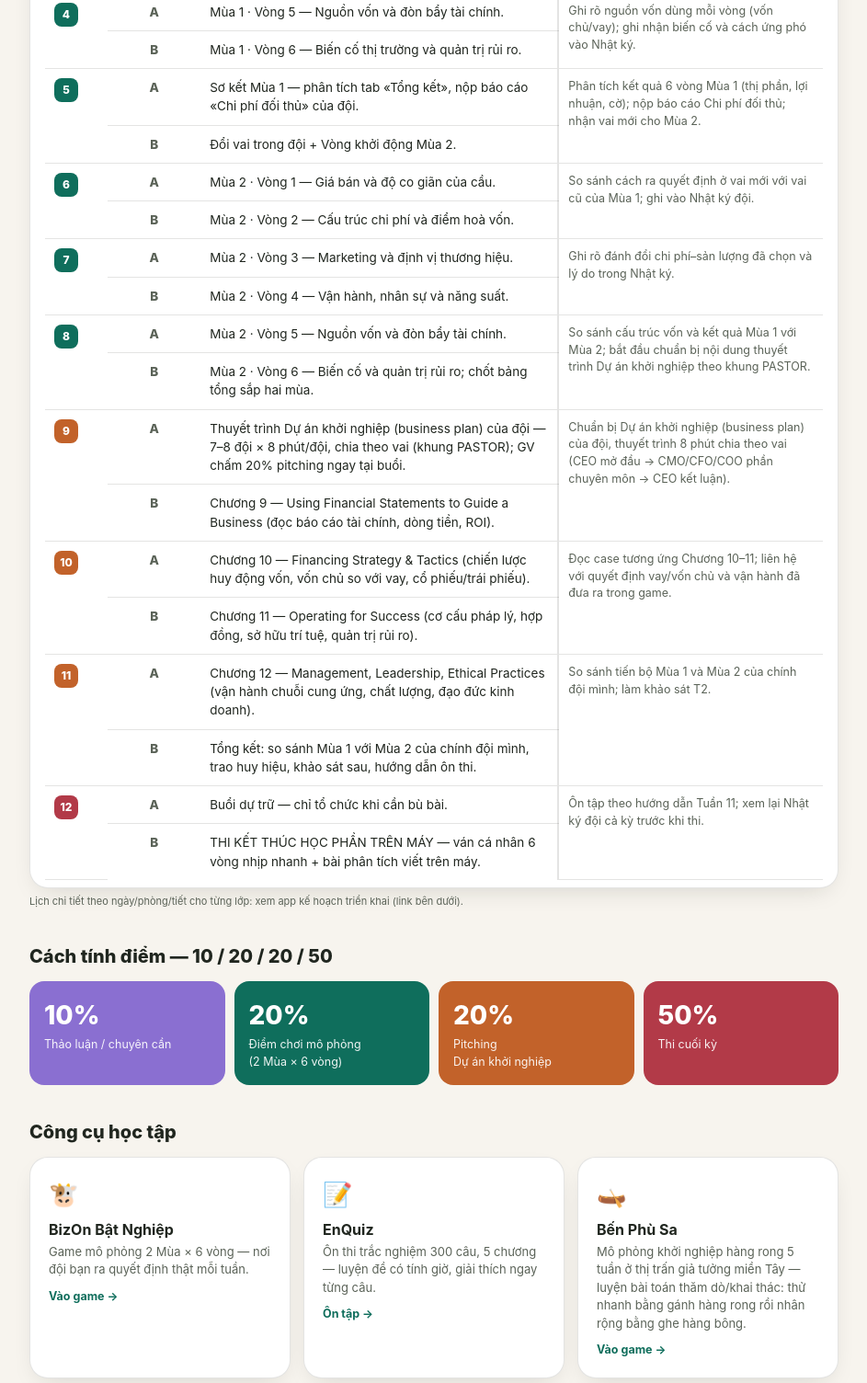
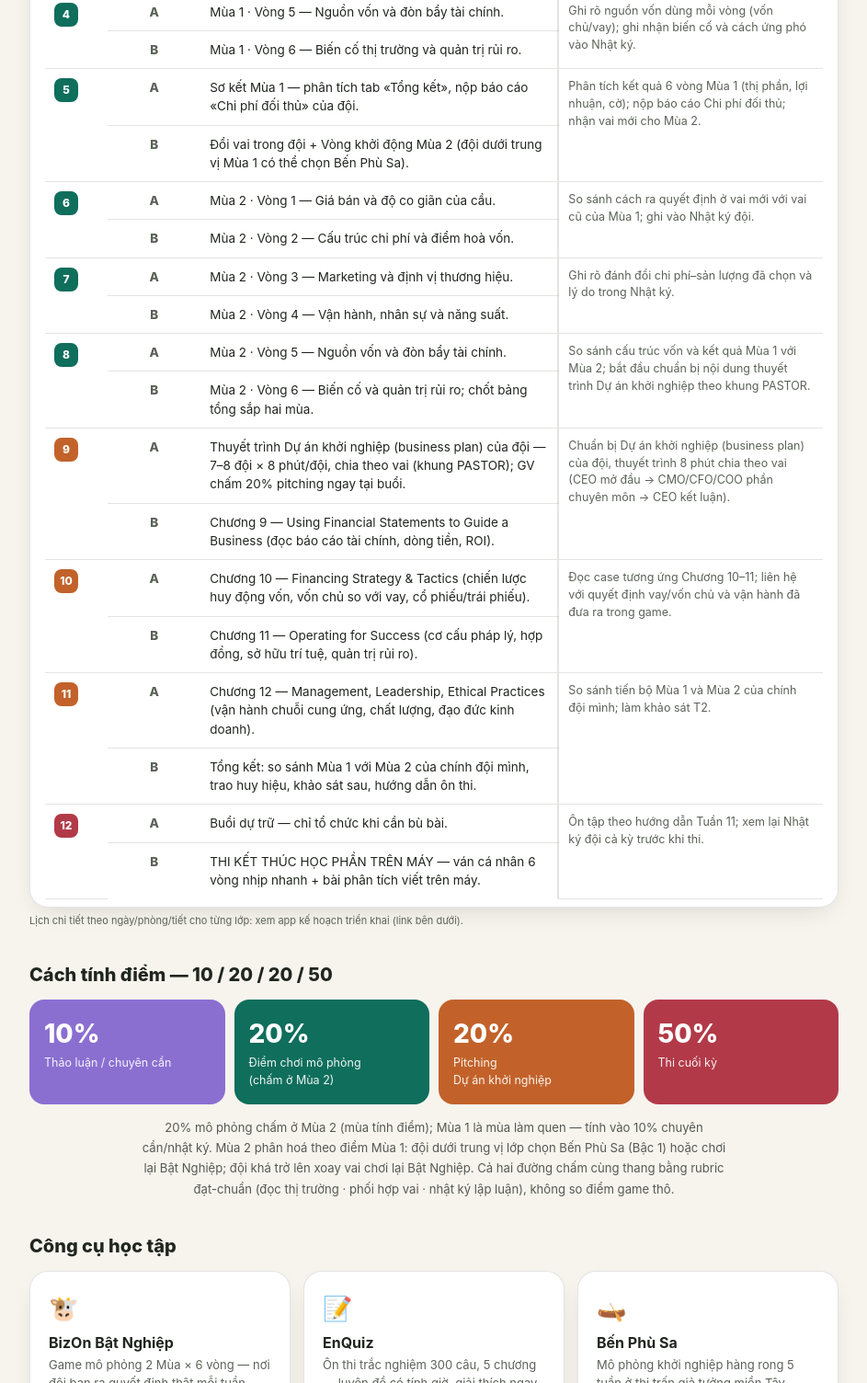
Before and after one commit to thuyhuongctu/BizOn-Classroom_KT330H-KT338, a plain HTML site: page index.html in a window 1280 px wide. Shown: the part 2585-4089 px from the top of the page at 92% size, without its empty margins (168-1111 px from the left). Drawn offline with Linux system fonts and the light colour scheme.

Commit message:
Làm rõ rubric Mùa 2: 20% mô phỏng chấm ở Mùa 2, phân hoá theo trung vị (#2)
- Nhãn ô "20% mô phỏng" nêu rõ chấm ở Mùa 2 (mùa tính điểm);
  Mùa 1 là mùa làm quen, tính vào 10% chuyên cần/nhật ký.
- Thêm ghi chú rubric: Mùa 2 phân hoá theo điểm Mùa 1 — đội dưới
  trung vị chọn Bến Phù Sa (Bậc 1) hoặc chơi lại Bật Nghiệp; đội khá
  trở lên xoay vai chơi lại. Cả hai đường chấm cùng thang bằng rubric
  đạt-chuẩn (đọc thị trường · phối hợp vai · nhật ký lập luận).
- Lịch Mùa 2 (Tuần 5B): ghi chú đội dưới trung vị có thể chọn Bến Phù Sa.


Claude-Session: https://claude.ai/code/session_01H5UWzpPgbAtzMjFgfvSPV7

Co-authored-by: Claude Opus 4.8 <noreply@anthropic.com>

```diff
--- a/index.html
+++ b/index.html
@@ -369,7 +369,7 @@
             <tr><td rowspan="2"><span class="wk">4</span></td><td class="buoi">A</td><td data-vi="Mùa 1 · Vòng 5 — Nguồn vốn và đòn bẩy tài chính." data-en="Season 1 · Round 5 — Funding sources and financial leverage.">Mùa 1 · Vòng 5 — Nguồn vốn và đòn bẩy tài chính.</td><td rowspan="2" class="todo" data-vi="Ghi rõ nguồn vốn dùng mỗi vòng (vốn chủ/vay); ghi nhận biến cố và cách ứng phó vào Nhật ký." data-en="Record which funding source you used each round (equity/debt); log events and how you responded in the Journal.">Ghi rõ nguồn vốn dùng mỗi vòng (vốn chủ/vay); ghi nhận biến cố và cách ứng phó vào Nhật ký.</td></tr>
             <tr><td class="buoi">B</td><td data-vi="Mùa 1 · Vòng 6 — Biến cố thị trường và quản trị rủi ro." data-en="Season 1 · Round 6 — Market events and risk management.">Mùa 1 · Vòng 6 — Biến cố thị trường và quản trị rủi ro.</td></tr>
             <tr><td rowspan="2"><span class="wk">5</span></td><td class="buoi">A</td><td data-vi="Sơ kết Mùa 1 — phân tích tab «Tổng kết», nộp báo cáo «Chi phí đối thủ» của đội." data-en="Season 1 wrap-up — analyze the &quot;Summary&quot; tab, submit the team's &quot;Competitor Cost&quot; report.">Sơ kết Mùa 1 — phân tích tab «Tổng kết», nộp báo cáo «Chi phí đối thủ» của đội.</td><td rowspan="2" class="todo" data-vi="Phân tích kết quả 6 vòng Mùa 1 (thị phần, lợi nhuận, cờ); nộp báo cáo Chi phí đối thủ; nhận vai mới cho Mùa 2." data-en="Analyze your Season 1 results across 6 rounds (market share, profit, flags); submit the Competitor Cost report; take on your new role for Season 2.">Phân tích kết quả 6 vòng Mùa 1 (thị phần, lợi nhuận, cờ); nộp báo cáo Chi phí đối thủ; nhận vai mới cho Mùa 2.</td></tr>
-            <tr><td class="buoi">B</td><td data-vi="Đổi vai trong đội + Vòng khởi động Mùa 2." data-en="Rotate roles within the team + Season 2 kickoff round.">Đổi vai trong đội + Vòng khởi động Mùa 2.</td></tr>
+            <tr><td class="buoi">B</td><td data-vi="Đổi vai trong đội + Vòng khởi động Mùa 2 (đội dưới trung vị Mùa 1 có thể chọn Bến Phù Sa)." data-en="Rotate roles within the team + Season 2 kickoff round (teams below the Season 1 median may choose Bến Phù Sa).">Đổi vai trong đội + Vòng khởi động Mùa 2 (đội dưới trung vị Mùa 1 có thể chọn Bến Phù Sa).</td></tr>
             <tr><td rowspan="2"><span class="wk">6</span></td><td class="buoi">A</td><td data-vi="Mùa 2 · Vòng 1 — Giá bán và độ co giãn của cầu." data-en="Season 2 · Round 1 — Price and demand elasticity.">Mùa 2 · Vòng 1 — Giá bán và độ co giãn của cầu.</td><td rowspan="2" class="todo" data-vi="So sánh cách ra quyết định ở vai mới với vai cũ của Mùa 1; ghi vào Nhật ký đội." data-en="Compare how you decide in your new role versus your old Season 1 role; record it in the Team Journal.">So sánh cách ra quyết định ở vai mới với vai cũ của Mùa 1; ghi vào Nhật ký đội.</td></tr>
             <tr><td class="buoi">B</td><td data-vi="Mùa 2 · Vòng 2 — Cấu trúc chi phí và điểm hoà vốn." data-en="Season 2 · Round 2 — Cost structure and break-even point.">Mùa 2 · Vòng 2 — Cấu trúc chi phí và điểm hoà vốn.</td></tr>
             <tr><td rowspan="2"><span class="wk">7</span></td><td class="buoi">A</td><td data-vi="Mùa 2 · Vòng 3 — Marketing và định vị thương hiệu." data-en="Season 2 · Round 3 — Marketing and brand positioning.">Mùa 2 · Vòng 3 — Marketing và định vị thương hiệu.</td><td rowspan="2" class="todo" data-vi="Ghi rõ đánh đổi chi phí–sản lượng đã chọn và lý do trong Nhật ký." data-en="Record the cost-versus-output trade-off you chose and why, in the Journal.">Ghi rõ đánh đổi chi phí–sản lượng đã chọn và lý do trong Nhật ký.</td></tr>
@@ -395,10 +395,11 @@
     <h2 data-vi="Cách tính điểm — 10 / 20 / 20 / 50" data-en="Grading — 10 / 20 / 20 / 50">Cách tính điểm — 10 / 20 / 20 / 50</h2>
     <div class="rubric">
       <div class="box disc"><div class="pct">10%</div><div class="lbl" data-vi="Thảo luận / chuyên cần" data-en="Discussion / attendance">Thảo luận / chuyên cần</div></div>
-      <div class="box game"><div class="pct">20%</div><div class="lbl" data-vi-html="Điểm chơi mô phỏng&lt;br&gt;(2 Mùa × 6 vòng)" data-en-html="Simulation score&lt;br&gt;(2 Seasons × 6 rounds)">Điểm chơi mô phỏng<br>(2 Mùa × 6 vòng)</div></div>
+      <div class="box game"><div class="pct">20%</div><div class="lbl" data-vi-html="Điểm chơi mô phỏng&lt;br&gt;(chấm ở Mùa 2)" data-en-html="Simulation score&lt;br&gt;(scored in Season 2)">Điểm chơi mô phỏng<br>(chấm ở Mùa 2)</div></div>
       <div class="box pitch"><div class="pct">20%</div><div class="lbl" data-vi-html="Pitching&lt;br&gt;Dự án khởi nghiệp" data-en-html="Pitching&lt;br&gt;Startup Project">Pitching<br>Dự án khởi nghiệp</div></div>
       <div class="box exam"><div class="pct">50%</div><div class="lbl" data-vi="Thi cuối kỳ" data-en="Final exam">Thi cuối kỳ</div></div>
     </div>
+    <p class="rubric-note" style="max-width:640px;margin:14px auto 0;font-size:.82rem;line-height:1.7;opacity:.75;text-align:center" data-vi="20% mô phỏng chấm ở Mùa 2 (mùa tính điểm); Mùa 1 là mùa làm quen — tính vào 10% chuyên cần/nhật ký. Mùa 2 phân hoá theo điểm Mùa 1: đội dưới trung vị lớp chọn Bến Phù Sa (Bậc 1) hoặc chơi lại Bật Nghiệp; đội khá trở lên xoay vai chơi lại Bật Nghiệp. Cả hai đường chấm cùng thang bằng rubric đạt-chuẩn (đọc thị trường · phối hợp vai · nhật ký lập luận), không so điểm game thô." data-en="The 20% simulation is graded in Season 2 (the scored season); Season 1 is a familiarization season — counted within the 10% attendance/journal. Season 2 branches by Season 1 standing: teams below the class median choose Bến Phù Sa (Tier 1) or replay Bật Nghiệp; stronger teams rotate roles and replay Bật Nghiệp. Both paths are graded on the same scale with a competency (meets-standard) rubric — reading the market · coordinating roles · reasoning journal — not raw game score.">20% mô phỏng chấm ở Mùa 2 (mùa tính điểm); Mùa 1 là mùa làm quen — tính vào 10% chuyên cần/nhật ký. Mùa 2 phân hoá theo điểm Mùa 1: đội dưới trung vị lớp chọn Bến Phù Sa (Bậc 1) hoặc chơi lại Bật Nghiệp; đội khá trở lên xoay vai chơi lại Bật Nghiệp. Cả hai đường chấm cùng thang bằng rubric đạt-chuẩn (đọc thị trường · phối hợp vai · nhật ký lập luận), không so điểm game thô.</p>
   </section>
 
   <section>
```
